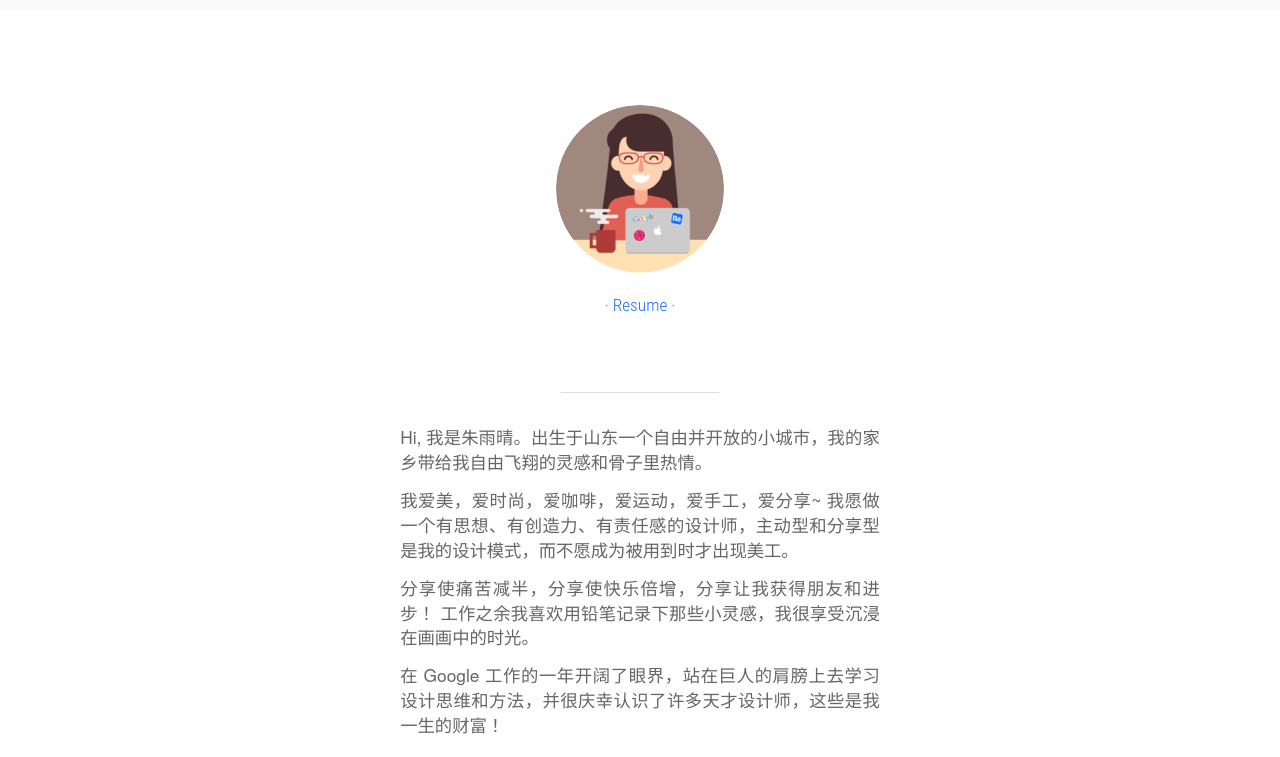
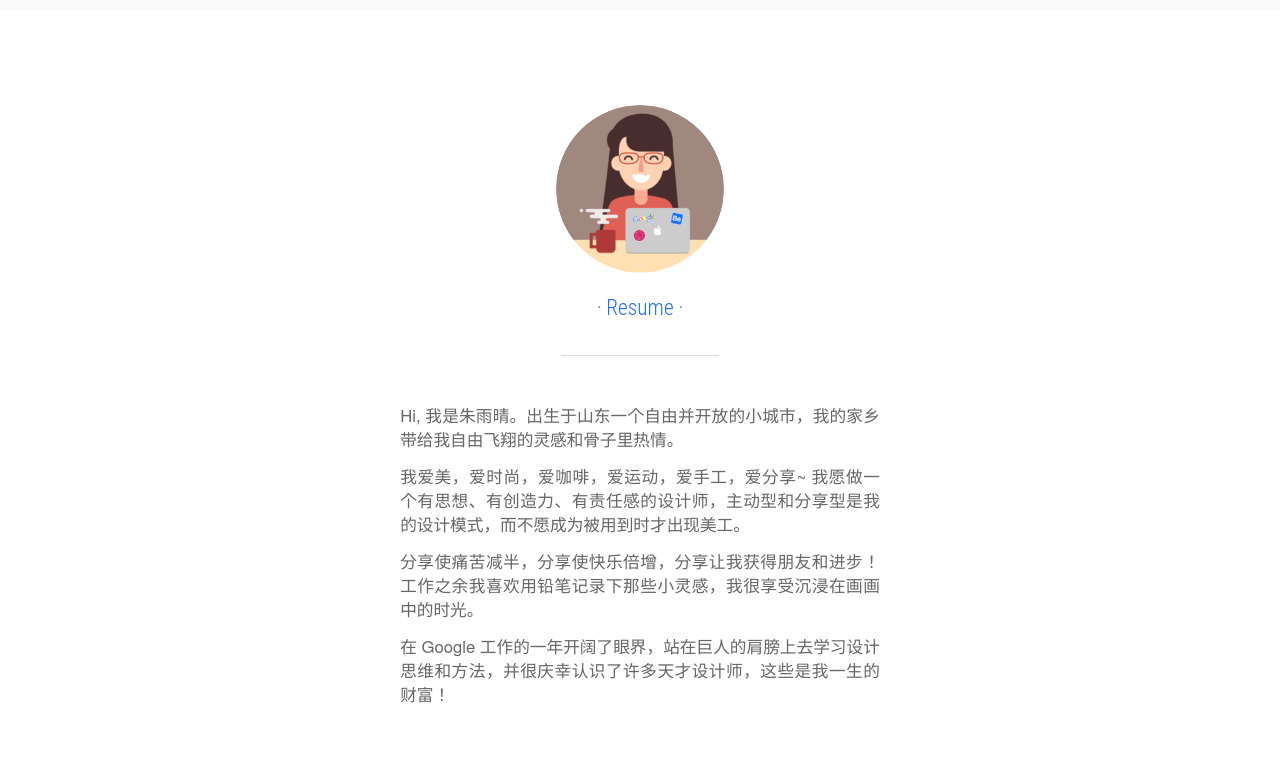
Before and after one commit to yuqing-z/yuqing-z.github.io, a plain HTML site: page about.html in a window 1280 px wide. Shown: the part 43-800 px from the top of the page. Drawn offline with Linux system fonts and the light colour scheme.

Commit message:
Tune styles.

```diff
--- a/styles.css
+++ b/styles.css
@@ -141,7 +141,7 @@ body {
 
 .profile .resume {
   margin-top: 12pt;
-  margin-bottom: 56pt;
+  margin-bottom: 12pt;
 }
 
 .profile .avatar {
@@ -157,7 +157,7 @@ body {
 .profile a:active {
   font-family: 'Roboto Condensed', "HelveticaNeue-Light", "Helvetica Neue Light", "HelveticaNeue", "Helvetica Neue", Helvetica, sans-serif;
   color: #216ef9;
-  font-size: 13pt;
+  font-size: 16pt;
   text-decoration: none;
 }
 
@@ -174,14 +174,14 @@ body {
   background: #ddd;
   margin-left: auto;
   margin-right: auto;
-  margin-top: 56pt;
-  margin-bottom: 24pt;
+  margin-top: 24pt;
+  margin-bottom: 36pt;
 }
 
 .details {
   font-family: "HelveticaNeue-Thin", "HelveticaNeue-Light", "Helvetica Neue Light", "HelveticaNeue", "Helvetica Neue", Helvetica, sans-serif;
   color: #666;
-  font-size: 13pt;
+  font-size: 12.5pt;
   margin-bottom: 40pt;
 }
 
@@ -258,9 +258,13 @@ body {
   padding-bottom: 20pt;
 }
 
+.feature:first-child .description {
+  padding-top: 0;
+}
+
 .description h1 {
   font-size: 28pt;
-  padding-bottom: 5pt;
+  padding-bottom: 15pt;
 }
 
 /* vim: set ai sw=2: */
```
